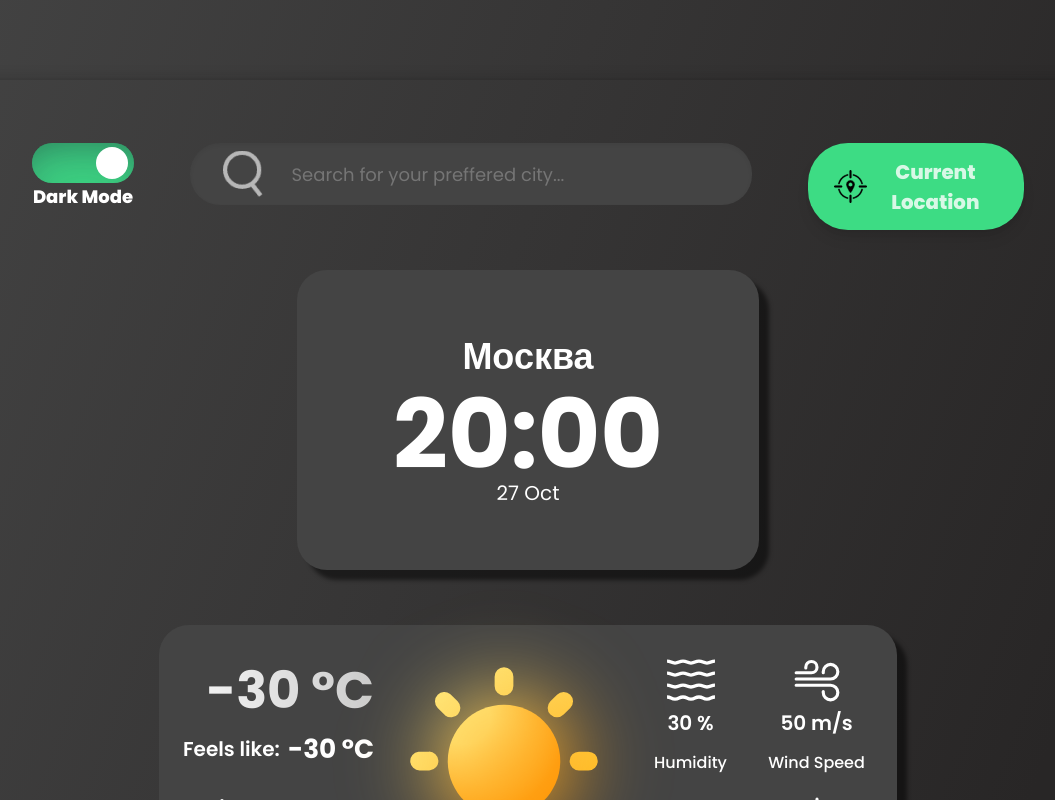
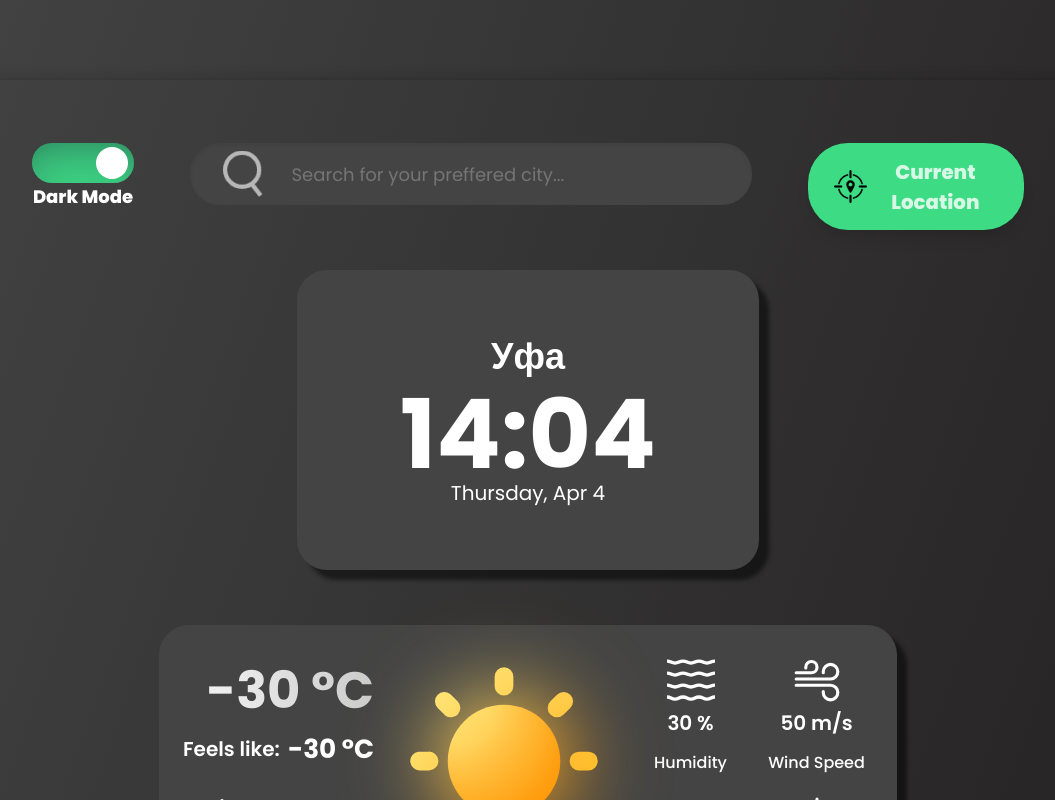
Before and after one commit to ElizaSharafieva/WeatherDashboard, a React (Create React App) app: page / in a window 1280 px wide. Shown: the top 800 px of the page, without its empty margins (112-1167 px from the left). Built offline with nearby package versions, Linux system fonts and the light colour scheme.

Commit message:
feat: add dateReducer, cityReducer

```diff
--- a/src/components/Location/Location.jsx
+++ b/src/components/Location/Location.jsx
@@ -1,15 +1,62 @@
+import { useSelector, useDispatch } from 'react-redux';
+import { useEffect } from 'react';
+
 import styles from './styles.module.scss';
+import { setTime, setHour, setDay } from '../../store/dateReducer';
 
 function Location() {
 
+  const dispatch = useDispatch();
+  const cityName = useSelector(state => state.city.cityName);
+  const timeZone = useSelector(state => state.city.timeZone);
+
+  console.log(timeZone)
+
+  useEffect(() => {
+    const time = setInterval(() => {
+      dispatch(setTime(new Date().toJSON()))
+    }, 1000)
+
+    return () => {
+      clearInterval(time)
+    }
+  }, [dispatch])
+
+  let dayOptions = {
+    weekday: "long",
+    month: "short",
+    day: "numeric",
+    timeZone: timeZone,
+  };
+  let timeOptions = {
+    timeZone: timeZone,
+    hour: "numeric",
+    minute: "numeric",
+  };
+
+  const formattedDay = new Intl.DateTimeFormat("en-US", dayOptions).format();
+  const formattedTime = new Intl.DateTimeFormat("ru", timeOptions).formatToParts();
+
+  useEffect(() => {
+    dispatch(setDay(formattedDay))
+  }, [formattedDay, dispatch])
+
+  useEffect(() => {
+    dispatch(setHour(formattedTime[0].value))
+  }, [formattedTime[0].value])
+
   return (
     <div className={styles.location}>
-      <h2 className={styles.location__title}>Москва</h2>
+      <h2 className={styles.location__title}>{cityName}</h2>
       <time className={styles.location__time}>
-        20:00
+        {
+          formattedTime.map((item) => {
+            return item.value
+          })
+        }
       </time>
       <p className={styles.location__date}>
-        27 Oct
+        {formattedDay}
       </p>
     </div>
   );
--- a/src/components/SearchForm/SearchForm.jsx
+++ b/src/components/SearchForm/SearchForm.jsx
@@ -1,23 +1,25 @@
-import { useState, useEffect, useRef, createRef } from 'react';
+import { useState, useEffect, useRef } from 'react';
+import { useDispatch } from 'react-redux';
 
-import useKeyPress from '../../hooks/useKeyPress';
 import api from '../../utils/api';
 import styles from './styles.module.scss';
+import { setCurrentCity } from '../../store/cityReducer';
 
 function SearchForm() {
 
   const [value, setValue] = useState('');
   const [cities, setСities] = useState([]);
+  const searchBox = useRef();
   const controllerRef = useRef();
   const [cursor, setCursor] = useState(0);
-  const downPress = useKeyPress("ArrowDown");
-  const upPress = useKeyPress("ArrowUp");
-  const enterPress = useKeyPress("Enter");
-  const [selected, setSelected] = useState('');
+
+  const dispatch = useDispatch();
 
   function handleChangeValue(evt) {
     setValue(evt.target.value);
   };
+
+  console.log('main render')
 
   useEffect(() => {
     if (value) {
@@ -25,28 +27,27 @@ function SearchForm() {
     }
   }, [value])
 
-  useEffect(() => {
-    if (cursor < cities.length - 1 &&  downPress) {
+  const onKeyDown = (e) => {
+    if (cities.length > 0)
+    if (e.key === 'ArrowDown') {
       setCursor(prevState =>
         prevState < cities.length - 1 ? prevState + 1 : prevState
       );
-    }
-  }, [downPress && cities.length > 0]);
-
-
-  useEffect(() => {
-    if (cursor > 0 && upPress) {
+    } else if (e.key === 'ArrowUp') {
       setCursor(
         prevState => prevState > 0 ? prevState - 1 : prevState
       );
+    } else if (e.key === 'Enter') {
+      handleAddCity();
     }
-  }, [upPress && cities.length > 0]);
+  }
 
-  useEffect(() => {
-    if (enterPress) {
-      setSelected(cities[cursor]);
-    }
-  }, [cursor, enterPress && cities.length > 0]);
+  function handleAddCity() {
+    console.log('djdjdj')
+    dispatch(setCurrentCity(cities[cursor]));
+    setValue('');
+    setСities([]);
+  }
 
   const searchCities = async function(city) {
     if (controllerRef.current) {
@@ -80,6 +81,8 @@ function SearchForm() {
           name="search-input"
           onChange={handleChangeValue}
           value={value}
+          ref = {searchBox}
+          onKeyDown={onKeyDown}
         >
         </input>
       </div>
@@ -91,6 +94,7 @@ function SearchForm() {
                 <li key={city.id}
                   className={`${styles.searchForm__item} ${cursor === i ? styles.active : null}`}
                   onMouseOver={() => setCursor(i)}
+                  onClick={handleAddCity}
                 >
                   <div className={styles.searchForm__data}>{city.name},</div>
                   <div className={styles.searchForm__data}>{city.admin1}</div>
--- a/src/hooks/useKeyPress.js
+++ /dev/null
@@ -1,31 +0,0 @@
-import { useState, useEffect } from "react";
-
-const useKeyPress = (targetKey) => {
-  const [keyPressed, setKeyPressed] = useState(false);
-
-  const downHandler = ({ key }) => {
-    if (key === targetKey) {
-      setKeyPressed(true);
-    }
-  };
-
-  const upHandler = ({ key }) => {
-    if (key === targetKey) {
-      setKeyPressed(false);
-    }
-  };
-
-  useEffect(() => {
-    window.addEventListener("keydown", downHandler);
-    window.addEventListener("keyup", upHandler);
-
-    return () => {
-      window.removeEventListener("keydown", downHandler);
-      window.removeEventListener("keyup", upHandler);
-    };
-  }, []);
-
-  return keyPressed;
-};
-
-export default useKeyPress;
--- /dev/null
+++ b/src/store/cityReducer.js
@@ -0,0 +1,29 @@
+import { createSlice } from "@reduxjs/toolkit";
+
+const cityReducer = createSlice(
+  {
+    name: 'city',
+    initialState: {
+      cityName: 'Уфа',
+      latitude: '54.74306,',
+      longitude: 'longitude',
+      timeZone: 'Asia/Yekaterinburg',
+    },
+    reducers: {
+      setCurrentCity: (state, action) =>
+      {
+        if (action.payload) {
+          console.log(action.payload)
+          const {name, latitude, longitude, timezone} = action.payload;
+          state.cityName = name;
+          state.latitude = latitude;
+          state.longitude = longitude;
+          state.timeZone = timezone;
+        }
+      },
+    }
+  }
+)
+
+export default cityReducer.reducer;
+export const {setCurrentCity} = cityReducer.actions;
--- /dev/null
+++ b/src/store/dateReducer.js
@@ -0,0 +1,26 @@
+import { createSlice } from "@reduxjs/toolkit";
+
+const dateReducer = createSlice(
+  {
+    name: 'date',
+    initialState: {
+      time: '',
+      day: '',
+      hour:'',
+    },
+    reducers: {
+      setTime: (state, action) => {
+        state.time = action.payload
+      },
+      setDay: (state, action) => {
+        state.day = action.payload
+      },
+      setHour: (state, action) => {
+        state.hour = Number(action.payload)
+      }
+    }
+  }
+)
+
+export default dateReducer.reducer;
+export const {setTime, setDay, setHour} = dateReducer.actions;
--- a/src/store/store.js
+++ b/src/store/store.js
@@ -10,16 +10,20 @@ import {
   REGISTER,
 } from 'redux-persist'
 import storage from 'redux-persist/lib/storage'
+
 import themeReducer from './themeReducer';
+import cityReducer from "./cityReducer";
 
 const persistConfig = {
   key: 'root',
   storage,
  }
 
-const rootReducer = combineReducers({
-  theme: themeReducer,
-}
+const rootReducer = combineReducers(
+  {
+    theme: themeReducer,
+    city: cityReducer,
+  }
 )
 
 const persistedReducer = persistReducer(persistConfig, rootReducer)
```
Also changed, not shown: src/store/weatherReducer.js (added, +34 -0 lines).
